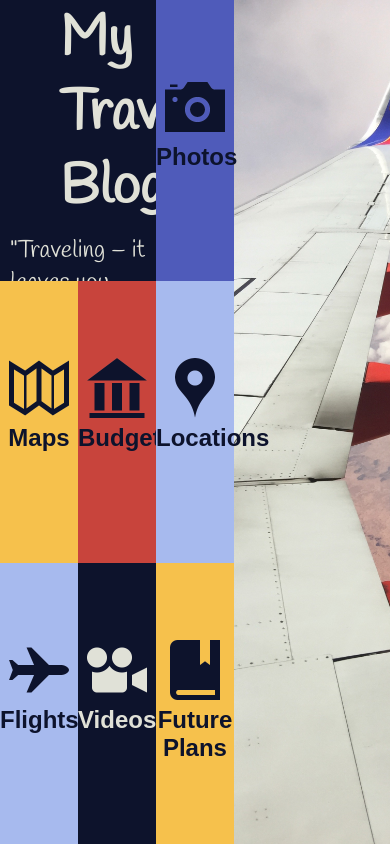
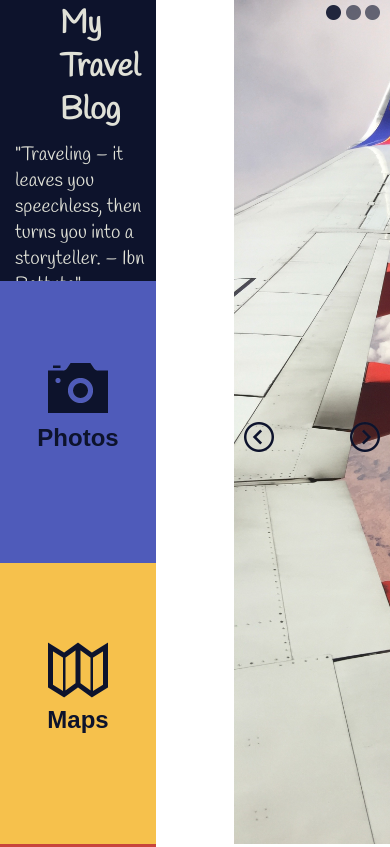
Before and after one commit to ekuckelman/ek-comp-challenge-1, a plain HTML site: page index.html in a window 390 px wide. Shown: the top 847 px of the page. Drawn offline with Linux system fonts and the light colour scheme; a web font is replaced by a local one.

Commit message:
Starting on responsive

```diff
--- a/index.html
+++ b/index.html
@@ -2,10 +2,12 @@
 <html lang="en">
 <head>
   <meta charset="UTF-8">
+  <meta name="viewport" content="width=device-width, initial-scale=1">
   <title>comp-1</title>
   <link rel="stylesheet" href="main.css">
   <link href="https://fonts.googleapis.com/css?family=Muli:400,700" rel="stylesheet">
   <link href="https://fonts.googleapis.com/css?family=Handlee" rel="stylesheet">
+  <link rel="stylesheet" href="path/to/font-awesome/css/font-awesome.min.css">
 </head>
 <body>
   <section class="left-side">
@@ -53,9 +55,13 @@
     </article>
   </section>
   <section class="right-side">
-    <img src="" alt="">
-    <img class="arrow left-arrow" src="" alt="">
-    <img src="arrow right-arrow" alt="">
+    <article class="circle-container">
+      <img class="circle" src="images/filled-circle.png">
+      <img class="circle other" src="images/filled-circle.png">
+      <img class="circle other" src="images/filled-circle.png">
+    </article>
+    <img class="arrow left-arrow" src="images/left-arrow.png" alt="Left arrow icon">
+    <img class="arrow right-arrow" src="images/arrow-28-240.png" alt="Right arrow icon">
   </section>
 </body>
 </html>
--- a/main.css
+++ b/main.css
@@ -32,11 +32,12 @@ body {
   font-size: 1.5em;
   font-weight: lighter;
   margin: 10px;
+  margin-left: 15px;
 }
 
 nav {
   margin-left: 10px;
-  margin-top: 20px;
+  margin-top: 30px;
 }
 
 .info-boxes {
@@ -115,3 +116,79 @@ p {
   height: 100vh;
   width: 40%;
 }
+
+.arrow {
+  width: 30px;
+  height: 30px;
+  position: relative;
+  top: 50%;
+}
+
+.left-arrow {
+  position: absolute;
+  padding-left: 10px;}
+
+.right-arrow {
+  position: absolute;
+  right: 10px;
+}
+
+.circle-container {
+  position: absolute;
+  right: 10px;
+  top: 5px;
+}
+
+.circle {
+  width: 15px;
+  height: 15px;
+  opacity: .9;
+}
+
+.other {
+  opacity: .6;
+}
+
+@media screen and (max-width: 1160px) {
+   .intro h1 {
+     font-size: 2.8em;
+   }
+}
+
+@media screen and (max-width: 990px) {
+  .intro h1 {
+    font-size: 2.5em;
+  }
+}
+
+@media screen and (max-width: 915px) {
+  .intro h1 {
+    font-size: 2.2em;
+  }
+
+  .quote {
+    font-size: 1.4em;
+  }
+
+  .info-boxes {
+    font-size: .8em;
+  }
+}
+
+@media screen and (max-width: 840px) {
+  .intro h1 {
+    font-size: 2em;
+  }
+
+  .quote {
+    font-size: 1.2em;
+  }
+
+  .box {
+    width: 66.66%;
+  }
+
+  /*.right-side {
+    width: 66.66%;
+  }*/
+}
```
Also changed, not shown: images/arrow-28-240.png (added), images/filled-circle.png (added), images/left-arrow.png (added).
